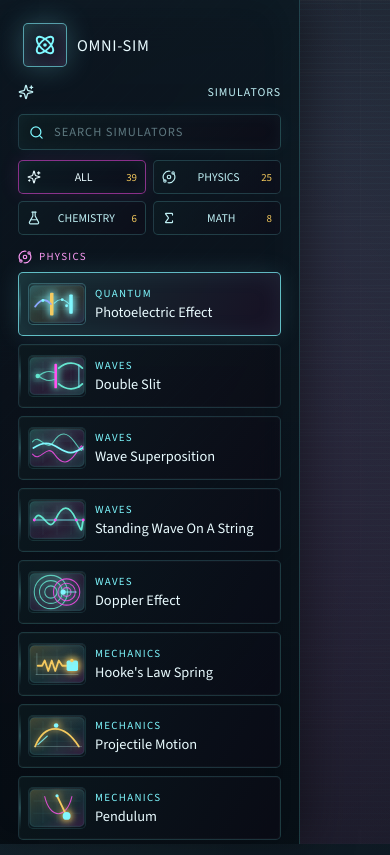
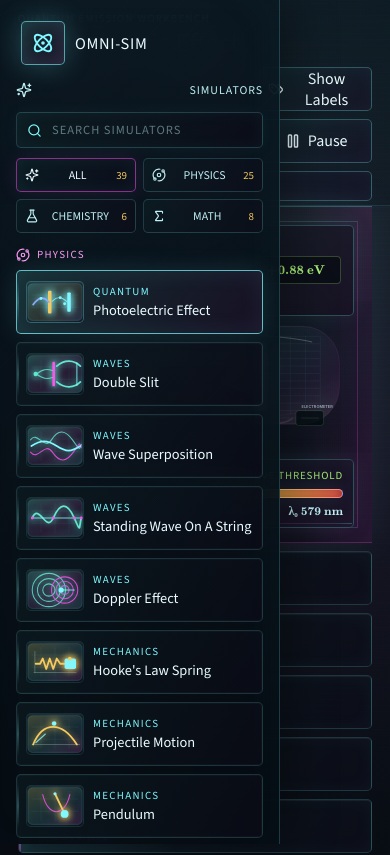
Before and after one commit to dominic-animo/omni-sim, a React (Vite) app: page / in a window 390 px wide. Shown: the top 855 px of the page. Built offline with nearby package versions, Linux system fonts and the light colour scheme.

Commit message:
Fix responsive sidebar overlay behavior and further condense top bar

```diff
--- a/src/styles.css
+++ b/src/styles.css
@@ -610,7 +610,7 @@ h2 {
   align-items: center;
   justify-content: space-between;
   gap: 10px;
-  padding: 8px 14px 6px;
+  padding: 6px 10px 4px;
   border-bottom: 1px solid rgba(127, 248, 255, 0.12);
   background:
     linear-gradient(180deg, rgba(10, 22, 31, 0.62), rgba(6, 13, 19, 0.24)),
@@ -2540,7 +2540,7 @@ input[type="range"]::-moz-range-thumb {
   }
 
   .appShell {
-    grid-template-columns: 220px minmax(0, 1fr);
+    grid-template-columns: minmax(0, 1fr);
     align-items: start;
     height: auto;
     min-height: 100vh;
@@ -2553,8 +2553,9 @@ input[type="range"]::-moz-range-thumb {
   }
 
   .libraryDock {
-    position: sticky;
+    position: fixed;
     top: 0;
+    left: 0;
     max-height: 100vh;
   }
 
@@ -2576,9 +2577,14 @@ input[type="range"]::-moz-range-thumb {
 
   .libraryDock,
   .controlDock {
-    padding: 18px;
-    position: static;
+    padding: 16px;
     max-height: none;
+  }
+
+  .libraryDock {
+    position: fixed;
+    width: min(280px, 88vw);
+    height: 100dvh;
   }
 
   .stage {
```
